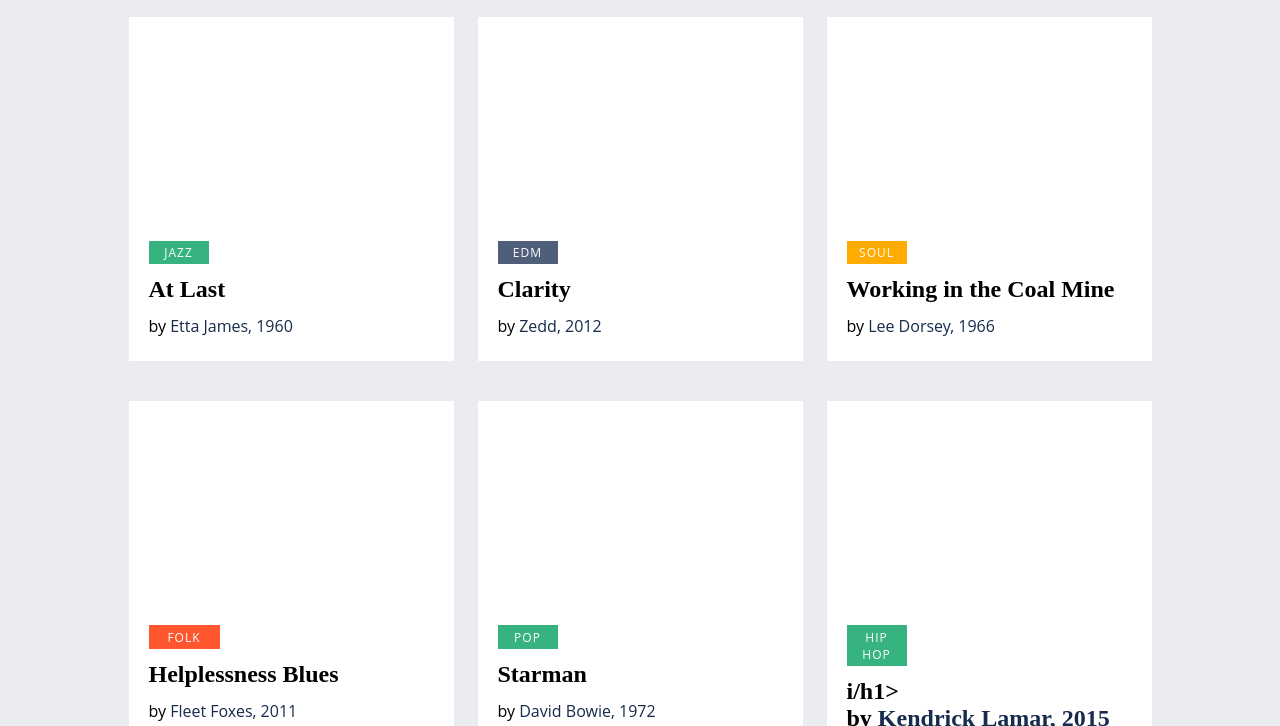
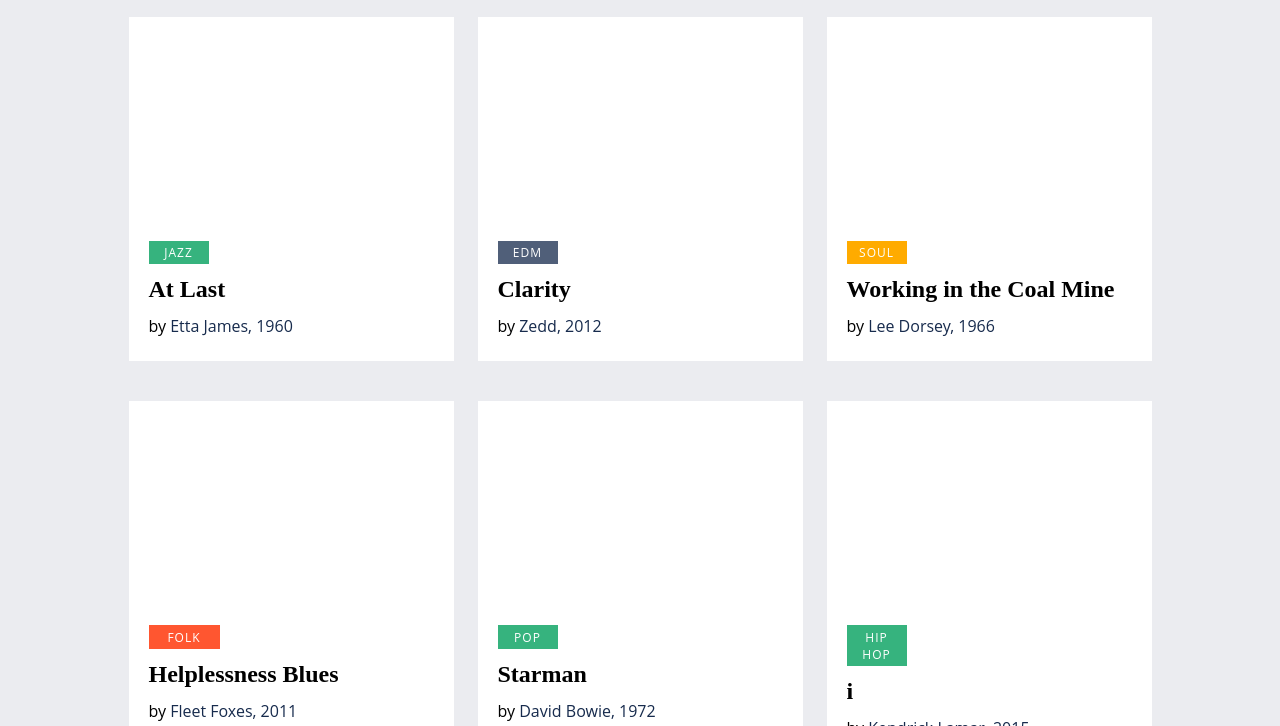
Before and after one commit to diksha-ashkid/Static-Cloud-Website, a plain HTML site: page index.html in a window 1280 px wide. Shown: the part 74-800 px from the top of the page. Drawn offline with Linux system fonts and the light colour scheme.

Commit message:
Update index.html

```diff
--- a/index.html
+++ b/index.html
@@ -238,7 +238,7 @@
               <div class="card-about">
                 <a class="card-tag tag-news">Hip Hop</a>
               </div>
-              <h1 class="card-title">i/h1>
+              <h1 class="card-title">i</h1>
               <div class="card-creator">by <a href="">Kendrick Lamar, 2015</a></div>
             </div>
           </div>
```
